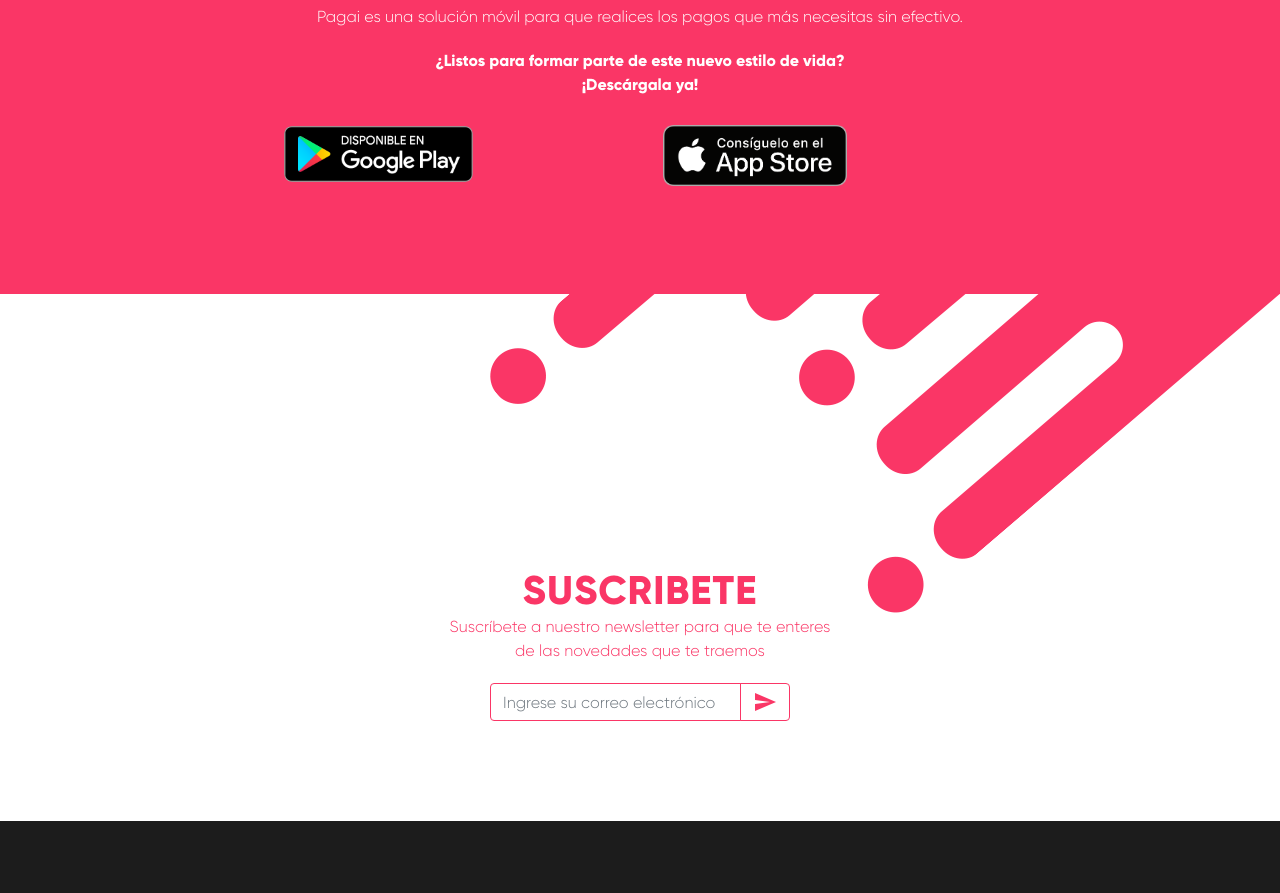
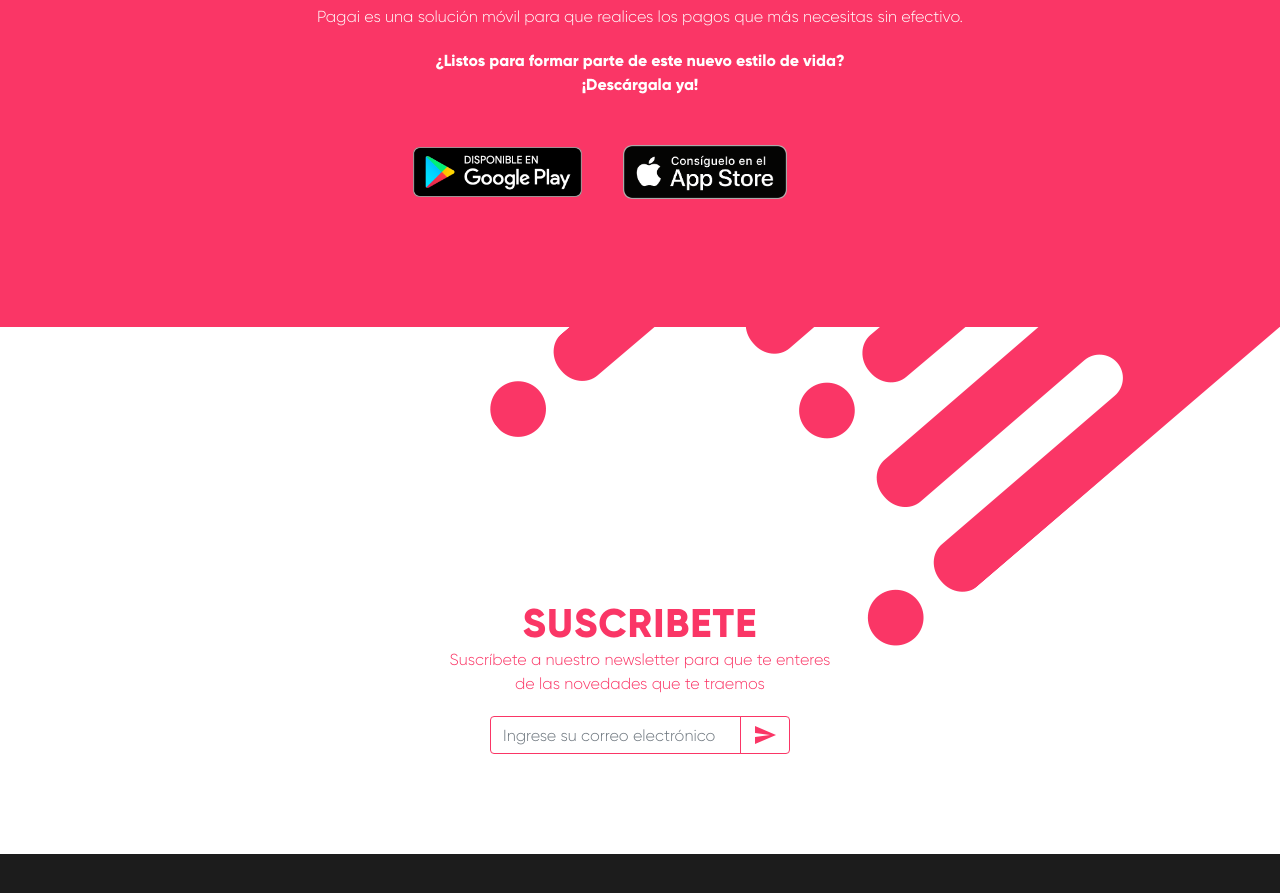
Before and after one commit to jcellomarcano/pagai, a website with bundled scripts: page index.html in a window 1280 px wide. Shown: the part 3278-4171 px from the top of the page. Built offline with nearby package versions, Linux system fonts and the light colour scheme; a web font is replaced by a local one.

Commit message:
casi fin de basges

```diff
--- a/css/new-age.css
+++ b/css/new-age.css
@@ -935,11 +935,16 @@ button[disabled]#formSubmit:focus {
       margin: 0 auto;
     }
 
-
-
 }
 
-
+.center {
+    margin: auto;
+    width: 45%;
+    padding: 10px;
+}
+.button-group {
+    margin-top: 45px;
+}
  .a1{
     color: #FA3666;
     text-decoration: none;
--- a/index.html
+++ b/index.html
@@ -256,21 +256,13 @@
         </div>
 
           <!-- Start -->
-          <div class="row">
-              <div class="col-12 col-sm-4 offset-sm-2">
-                <div class="center-me">
-                  <a href="#download" class="js-scroll-trigger"> <img class="media-object icon-store-google" 	src="img\Elementos Web\googlePlayBadge.png" alt="badge-link"> </a>
-                </div>
-              </div>
-              <div class="col-12 col-sm-6">
-                <div class="center-me">
-                  <a href="#download" class="js-scroll-trigger "> <img class="media-object icon-store-apple"  src="img/Elementos Web/apple.png" alt="badge-link"> </a>
-
-                </div>
-              </div>
+        <div class="row h-100 justify-content-center align-items-center">
+          <div class="center">
+              <a href="#download" class="js-scroll-trigger"> <img class="icon-store-google center" 	src="img/Elementos Web/googlePlayBadge.png" alt="badge-link"> </a>
+              <a href="#download" class="js-scroll-trigger "> <img class="icon-store-apple center"  src="img/Elementos Web/apple.png" alt="badge-link"> </a>
           </div>
-
         </div>
+      </div>
         <!--End google play -->
 
     </section>
```
